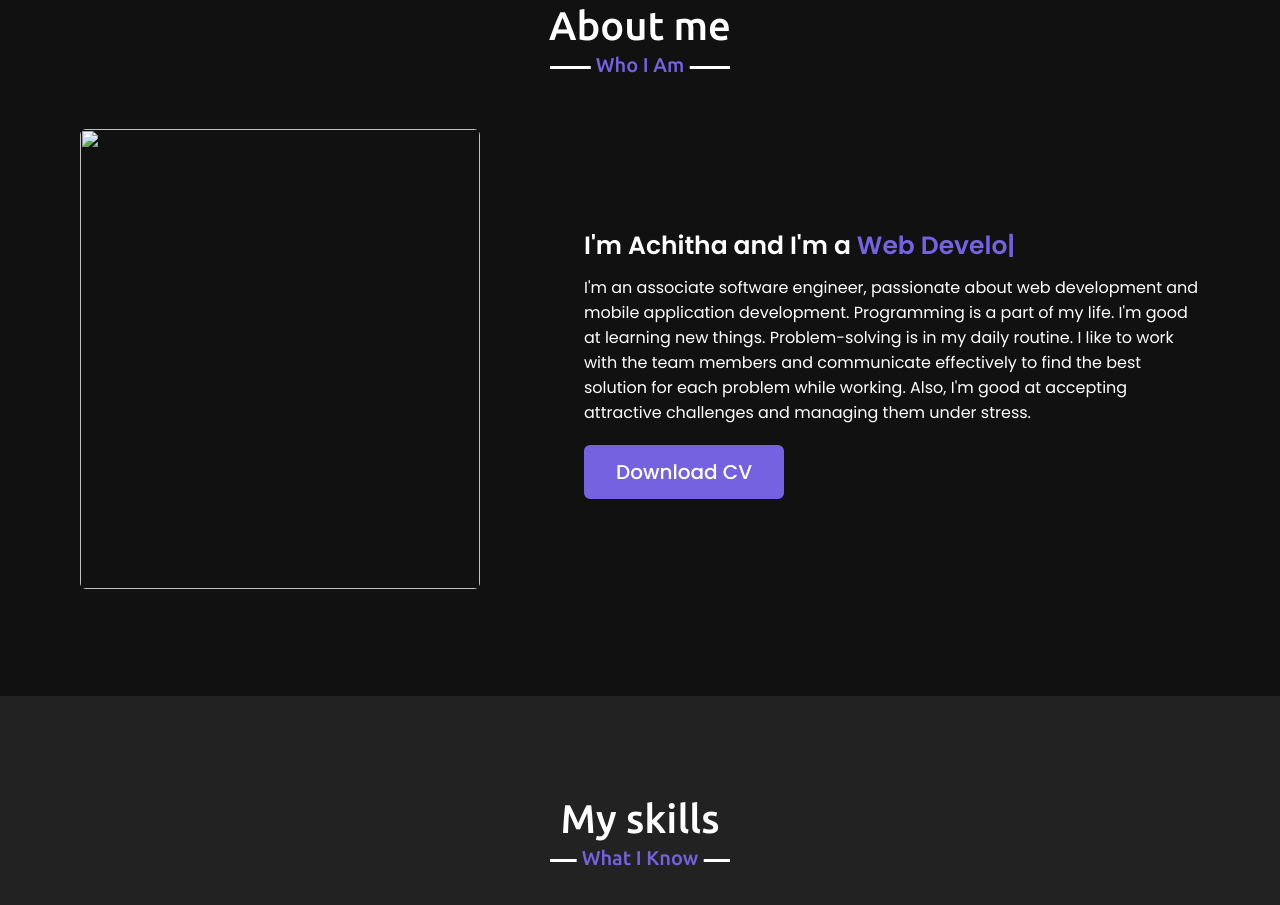
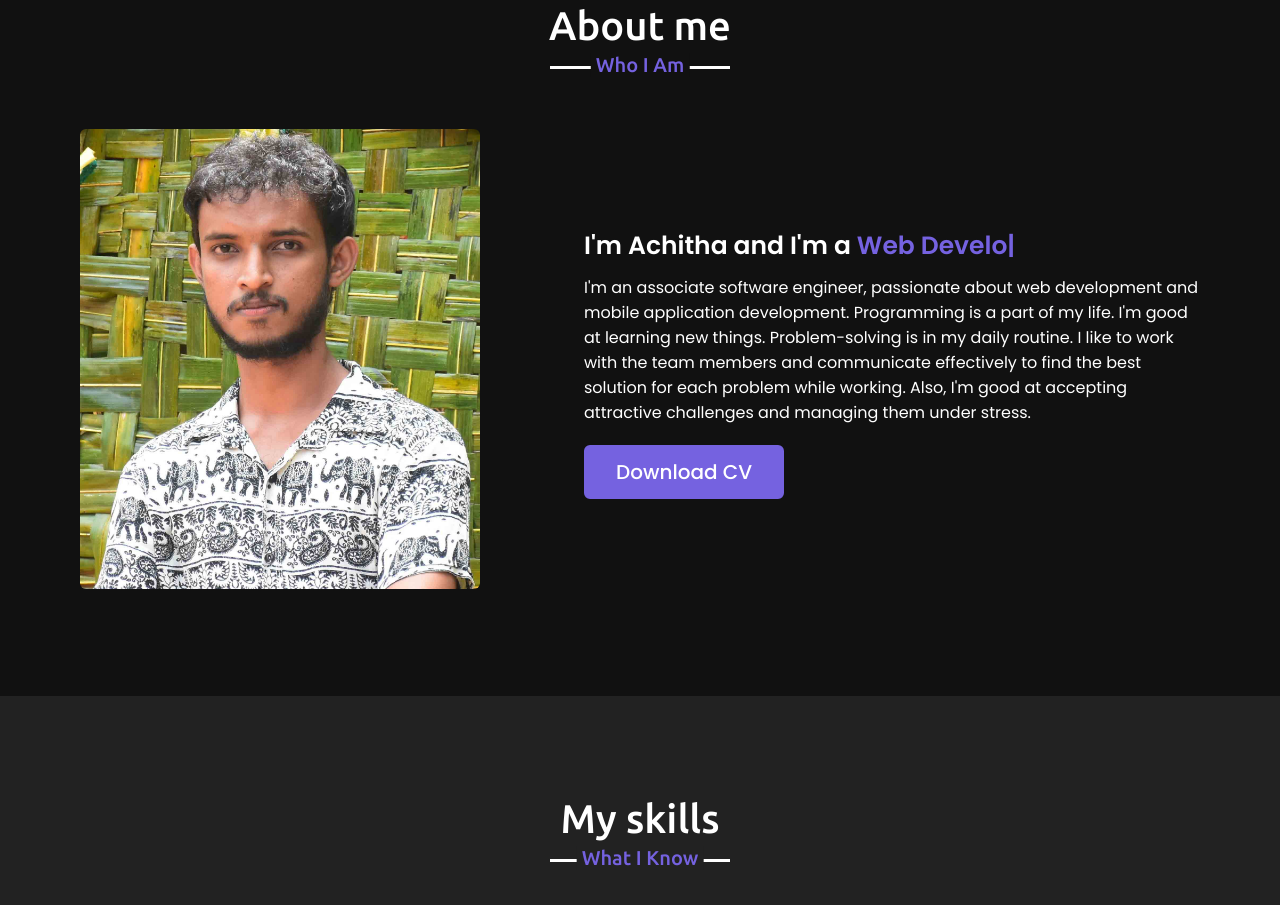
Before and after one commit to sandaru1b4/my_portfolio, a plain HTML site: page index.html in a window 1280 px wide. Shown: the part 897-1802 px from the top of the page. Drawn offline with nearby package versions, Linux system fonts and the light colour scheme.

Commit message:
profile image name correction

```diff
--- a/index.html
+++ b/index.html
@@ -79,7 +79,7 @@
         <h2 class="title">About me</h2>
         <div class="about-content">
           <div class="column left">
-            <img src="images/profile.jpeg" alt="" />
+            <img src="images/profile.jpg" alt="" />
           </div>
           <div class="column right">
             <div class="text">
```
